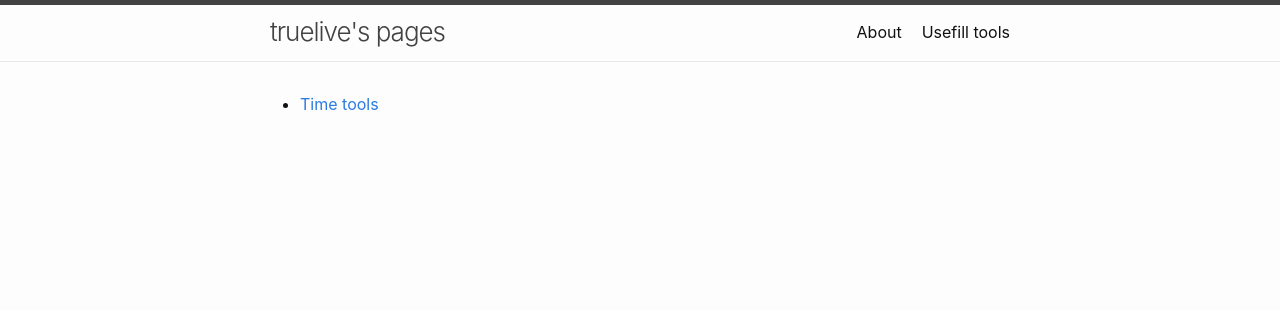
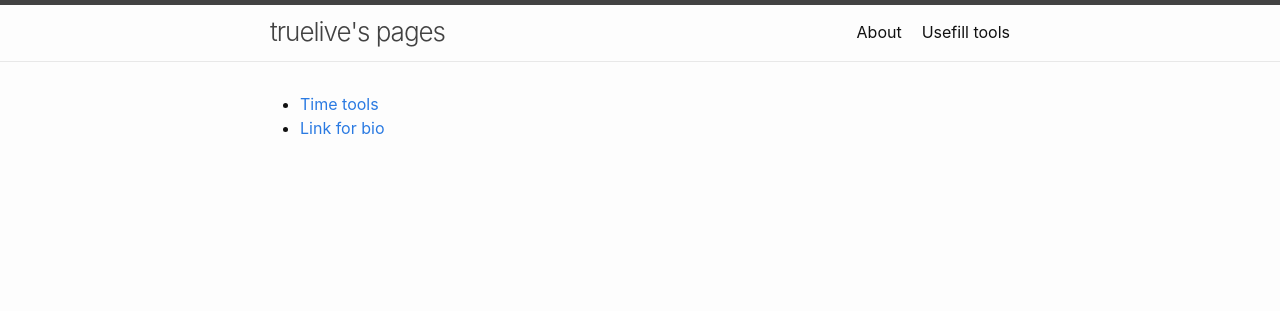
Before and after one commit to truelive/truelive.github.io, a Jekyll site: the page built from tools/tool_list.md, in a window 1280 px wide. Shown: the top 311 px of the page. Built offline with Jekyll 4.4.1, drawn with Linux system fonts in a browser that asks for light colours.

Commit message:
LInk in bio init

```diff
--- /dev/null
+++ b/assets/css/card.scss
@@ -0,0 +1,84 @@
+---
+# Only the main Sass file needs front matter (the dashes are enough)
+---
+
+body, html {
+    margin: 0;
+    padding: 0;
+    color: white;
+    font-family: 'Lucida Sans', 'Lucida Sans Regular', 'Lucida Grande', 'Lucida Sans Unicode', Geneva, Verdana, sans-serif;
+}
+
+html {
+    background: url(/assets/static/bg.jpg) no-repeat center center fixed;
+    background-size: cover;
+}
+
+h1, h2 {
+    color: white;
+}
+
+header{
+    margin-top: 1em;
+    text-align: center;
+    display: flex;
+    flex-direction: column;
+    align-items: center;
+}
+
+header > img {
+    width: 6em;
+    height: 6em;
+    border-radius: 100%;
+    border: 2px solid white;
+    box-shadow: rgba(28,32,93, 24%) 0px 2px 8px 0px;
+}
+header > h1,h2 {
+    display: inline-block;
+    font-size: 0.8em;
+    font-weight: bold;
+    border-radius: 1em;
+    background-color: #000a;
+    color: #fff;
+    padding: 0.3em 0.6em;
+    border: 1px solid #fffa;
+    backdrop-filter: blur(10px) saturate(130%) contrast(180%);
+    -webkit-backdrop-filter: blur(10px) saturate(130%) contrast(180%);
+}
+.svg-icon {
+    width: 20px;
+    height: 20px;
+    color: grey;
+    fill: currentColor;
+    display: inline-block;
+}
+
+ul {
+    box-sizing: border-box;
+    list-style: none;
+    margin: 0 auto;
+    padding: 2em;
+}
+
+ul > li {
+    background-color: #fffa;
+    backdrop-filter: blur(10px) saturate(130%) contrast(180%);
+    -webkit-backdrop-filter: blur(10px) saturate(130%) contrast(180%);
+    border-radius: 10em;
+    padding: 1em;
+    margin: 1.4em 0;
+    box-shadow: rgba(28,32,93, 24%) 0px 2px 8px 0px;
+}
+
+ul > li > a {
+    display: flex;
+    flex-direction: row;
+    justify-content: center;
+    align-items: center;
+    gap: 0.5em;
+}
+
+a {
+    color: black;
+    text-decoration: none;
+}
--- a/tools/tool_list.md
+++ b/tools/tool_list.md
@@ -3,3 +3,4 @@
 layout: default
 ---
 - [Time tools]({% link tools/millis.md %})
+- [Link for bio]({% link tools/card.html%})
```
Also changed, not shown: tools/card.html (added, +46 -0 lines), assets/static/blank_ava.png (added), 1 other file.
